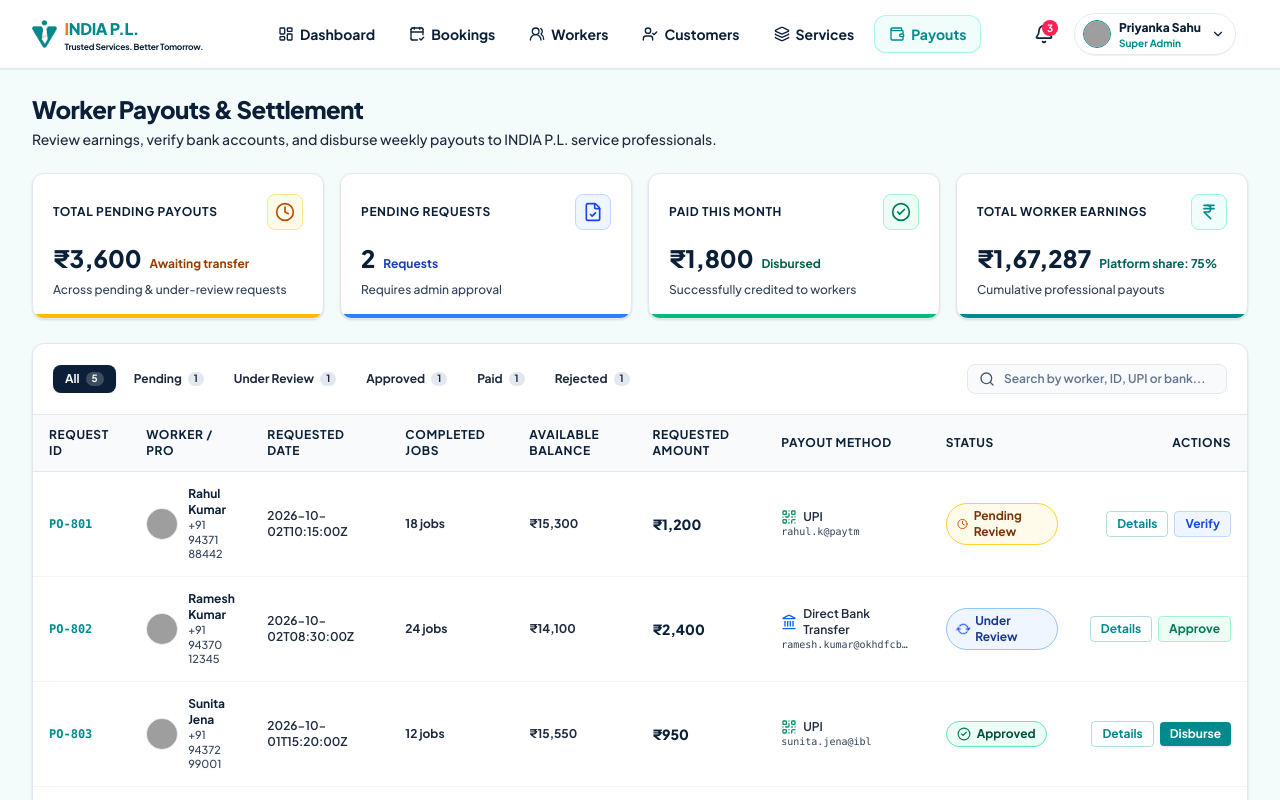
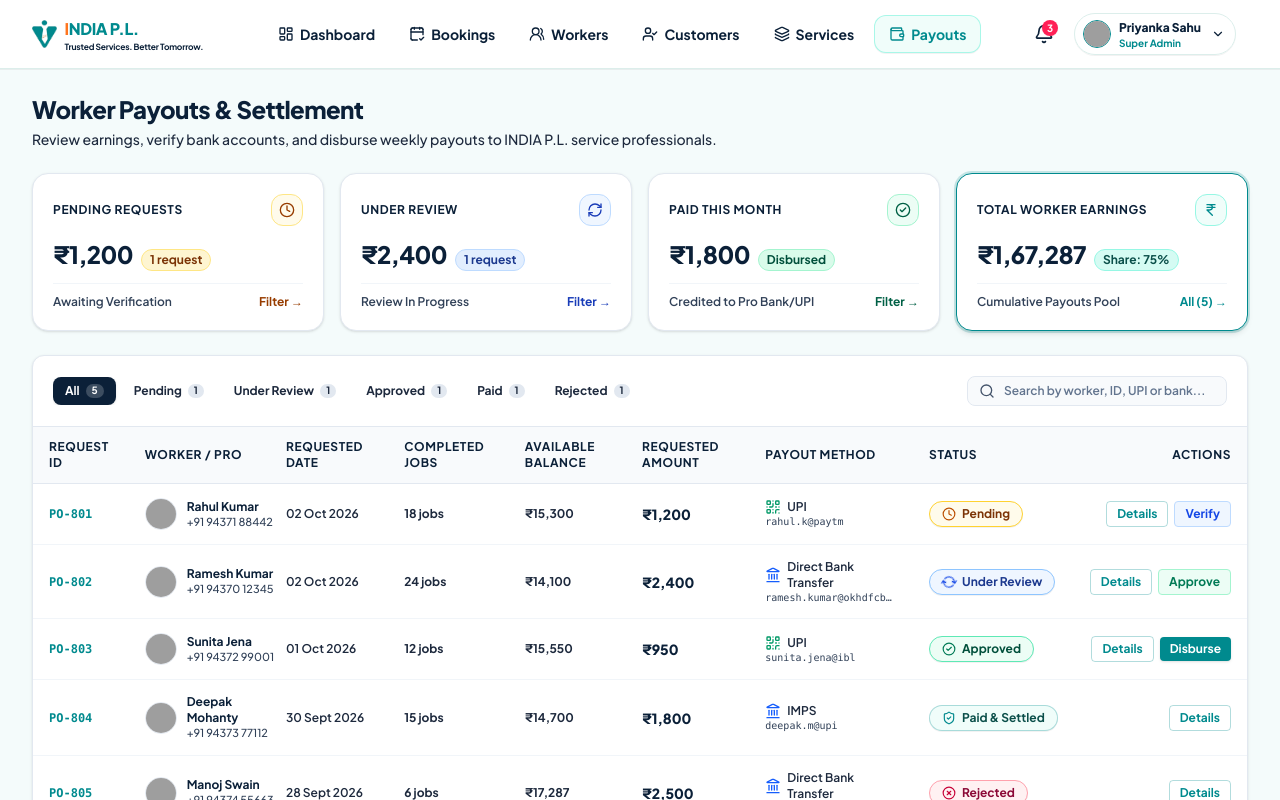
Before and after one commit to weinternpune/india_PL_Website, a React (Vite) app: page /admin/payouts in a window 1280 px wide. Shown: the top 800 px of the page. Built offline with nearby package versions, Linux system fonts and the light colour scheme; grey boxes are pictures that could not be loaded.

Commit message:
fix(payouts): redesign Pending and Under Review summary cards and align table status badges

```diff
--- a/src/context/AppContext.tsx
+++ b/src/context/AppContext.tsx
@@ -213,11 +213,17 @@ export const AppProvider: React.FC<{ children: React.ReactNode }> = ({ children
 
   // Derived Payout Metrics computed dynamically
   const payoutMetrics: PayoutMetrics = React.useMemo(() => {
-    const pendingList = payoutRequests.filter(
-      (p) => p.status === 'Pending' || p.status === 'Under Review'
-    );
-    const totalPendingPayouts = pendingList.reduce((sum, p) => sum + p.requestedAmount, 0);
-    const pendingRequestsCount = pendingList.length;
+    const pendingOnlyList = payoutRequests.filter((p) => p.status === 'Pending');
+    const underReviewList = payoutRequests.filter((p) => p.status === 'Under Review');
+
+    const pendingCount = pendingOnlyList.length;
+    const pendingAmount = pendingOnlyList.reduce((sum, p) => sum + p.requestedAmount, 0);
+
+    const underReviewCount = underReviewList.length;
+    const underReviewAmount = underReviewList.reduce((sum, p) => sum + p.requestedAmount, 0);
+
+    const totalPendingPayouts = pendingAmount + underReviewAmount;
+    const pendingRequestsCount = pendingCount + underReviewCount;
 
     const paidList = payoutRequests.filter((p) => p.status === 'Paid');
     const paidThisMonth = paidList.reduce((sum, p) => sum + p.requestedAmount, 0);
@@ -235,6 +241,10 @@ export const AppProvider: React.FC<{ children: React.ReactNode }> = ({ children
     return {
       totalPendingPayouts,
       pendingRequestsCount,
+      pendingCount,
+      pendingAmount,
+      underReviewCount,
+      underReviewAmount,
       paidThisMonth,
       totalWorkerEarnings,
     };
--- a/src/data/mockData.ts
+++ b/src/data/mockData.ts
@@ -1372,6 +1372,10 @@ export const initialPayoutRequests: PayoutRequest[] = [
 export const initialPayoutMetrics: PayoutMetrics = {
   totalPendingPayouts: 3600, // PO-801 (1200) + PO-802 (2400)
   pendingRequestsCount: 2,
+  pendingCount: 1, // PO-801
+  pendingAmount: 1200,
+  underReviewCount: 1, // PO-802
+  underReviewAmount: 2400,
   paidThisMonth: 1800, // PO-804
   totalWorkerEarnings: 28150,
 };
--- a/src/pages/admin/AdminPayoutsPage.tsx
+++ b/src/pages/admin/AdminPayoutsPage.tsx
@@ -54,39 +54,53 @@ export const AdminPayoutsPage: React.FC = () => {
     return matchesTab && matchesSearch;
   });
 
+  const formatDisplayDate = (dateStr: string) => {
+    try {
+      const d = new Date(dateStr);
+      if (isNaN(d.getTime())) return dateStr;
+      return d.toLocaleDateString('en-IN', {
+        day: '2-digit',
+        month: 'short',
+        year: 'numeric',
+      });
+    } catch {
+      return dateStr;
+    }
+  };
+
   const getStatusBadge = (status: PayoutStatus) => {
     switch (status) {
       case 'Pending':
         return (
-          <span className="inline-flex items-center gap-1.5 px-2.5 py-1 rounded-full text-xs font-bold bg-amber-50 text-amber-900 border border-amber-300">
+          <span className="inline-flex items-center gap-1.5 px-3 py-1 rounded-full text-xs font-bold bg-amber-50 text-amber-900 border border-amber-300 shadow-2xs whitespace-nowrap">
             <Clock className="w-3.5 h-3.5 text-amber-700" />
-            Pending Review
+            Pending
           </span>
         );
       case 'Under Review':
         return (
-          <span className="inline-flex items-center gap-1.5 px-2.5 py-1 rounded-full text-xs font-bold bg-blue-50 text-blue-900 border border-blue-300">
+          <span className="inline-flex items-center gap-1.5 px-3 py-1 rounded-full text-xs font-bold bg-blue-50 text-blue-900 border border-blue-300 shadow-2xs whitespace-nowrap">
             <RefreshCw className="w-3.5 h-3.5 text-blue-700 animate-spin" />
             Under Review
           </span>
         );
       case 'Approved':
         return (
-          <span className="inline-flex items-center gap-1.5 px-2.5 py-1 rounded-full text-xs font-bold bg-emerald-50 text-emerald-900 border border-emerald-300">
+          <span className="inline-flex items-center gap-1.5 px-3 py-1 rounded-full text-xs font-bold bg-emerald-50 text-emerald-900 border border-emerald-300 shadow-2xs whitespace-nowrap">
             <CheckCircle2 className="w-3.5 h-3.5 text-emerald-700" />
             Approved
           </span>
         );
       case 'Paid':
         return (
-          <span className="inline-flex items-center gap-1.5 px-2.5 py-1 rounded-full text-xs font-bold bg-teal-50 text-teal-900 border border-[#00A896]/30">
+          <span className="inline-flex items-center gap-1.5 px-3 py-1 rounded-full text-xs font-bold bg-teal-50 text-teal-900 border border-[#008A8E]/30 shadow-2xs whitespace-nowrap">
             <ShieldCheck className="w-3.5 h-3.5 text-[#008A8E]" />
             Paid & Settled
           </span>
         );
       case 'Rejected':
         return (
-          <span className="inline-flex items-center gap-1.5 px-2.5 py-1 rounded-full text-xs font-bold bg-rose-50 text-rose-900 border border-rose-300">
+          <span className="inline-flex items-center gap-1.5 px-3 py-1 rounded-full text-xs font-bold bg-rose-50 text-rose-900 border border-rose-300 shadow-2xs whitespace-nowrap">
             <XCircle className="w-3.5 h-3.5 text-rose-700" />
             Rejected
           </span>
@@ -150,94 +164,138 @@ export const AdminPayoutsPage: React.FC = () => {
         </div>
       </div>
 
-      {/* 4 Summary Cards */}
+      {/* 4 Summary Metric Cards */}
       <div className="grid grid-cols-1 sm:grid-cols-2 lg:grid-cols-4 gap-4">
-        {/* Card 1: Total Pending Payouts */}
-        <div className="bg-white rounded-xl p-5 border border-slate-200 shadow-sm relative overflow-hidden">
-          <div className="flex items-center justify-between">
-            <span className="text-xs font-bold uppercase tracking-wider text-[#0B2038]">
-              Total Pending Payouts
-            </span>
-            <div className="w-9 h-9 rounded-lg bg-amber-50 text-amber-700 flex items-center justify-center border border-amber-200">
-              <Clock className="w-5 h-5" />
-            </div>
-          </div>
-          <div className="mt-3 flex items-baseline gap-2">
-            <span className="text-2xl font-black text-[#0B2038]">
-              ₹{payoutMetrics.totalPendingPayouts.toLocaleString('en-IN')}
-            </span>
-            <span className="text-xs font-bold text-amber-800">Awaiting transfer</span>
-          </div>
-          <p className="text-xs font-medium text-slate-700 mt-2">
-            Across pending & under-review requests
-          </p>
-          <div className="absolute bottom-0 left-0 right-0 h-1 bg-amber-400" />
-        </div>
-
-        {/* Card 2: Pending Requests Count */}
-        <div className="bg-white rounded-xl p-5 border border-slate-200 shadow-sm relative overflow-hidden">
+        {/* Card 1: Pending Requests Card */}
+        <div
+          onClick={() => setActiveTab('Pending')}
+          className={`bg-white rounded-2xl p-5 border transition-all cursor-pointer relative overflow-hidden flex flex-col justify-between ${
+            activeTab === 'Pending'
+              ? 'border-amber-400 ring-2 ring-amber-400/20 shadow-md'
+              : 'border-slate-200 shadow-sm hover:border-amber-300 hover:shadow-md'
+          }`}
+        >
+          <div>
             <div className="flex items-center justify-between">
               <span className="text-xs font-bold uppercase tracking-wider text-[#0B2038]">
                 Pending Requests
               </span>
-            <div className="w-9 h-9 rounded-lg bg-blue-50 text-blue-700 flex items-center justify-center border border-blue-200">
-              <FileCheck className="w-5 h-5" />
+              <div className="w-8 h-8 rounded-xl bg-amber-50 text-amber-800 flex items-center justify-center border border-amber-200">
+                <Clock className="w-4 h-4" />
               </div>
             </div>
             <div className="mt-3 flex items-baseline gap-2">
-            <span className="text-2xl font-black text-[#0B2038]">
-              {payoutMetrics.pendingRequestsCount}
+              <span className="text-2xl font-black text-[#0B2038] tracking-tight">
+                ₹{payoutMetrics.pendingAmount.toLocaleString('en-IN')}
               </span>
-            <span className="text-xs font-bold text-blue-800">Requests</span>
+              <span className="text-xs font-bold text-amber-900 bg-amber-100/80 px-2 py-0.5 rounded-full border border-amber-200">
+                {payoutMetrics.pendingCount} {payoutMetrics.pendingCount === 1 ? 'request' : 'requests'}
+              </span>
             </div>
-          <p className="text-xs font-medium text-slate-700 mt-2">
-            Requires admin approval
-          </p>
-          <div className="absolute bottom-0 left-0 right-0 h-1 bg-blue-500" />
+          </div>
+          <div className="mt-3 pt-2.5 border-t border-slate-100 flex items-center justify-between text-xs text-slate-700">
+            <span className="font-semibold">Awaiting Verification</span>
+            <span className="text-amber-800 font-bold hover:underline">Filter →</span>
+          </div>
+        </div>
+
+        {/* Card 2: Under Review / Pending Review Card */}
+        <div
+          onClick={() => setActiveTab('Under Review')}
+          className={`bg-white rounded-2xl p-5 border transition-all cursor-pointer relative overflow-hidden flex flex-col justify-between ${
+            activeTab === 'Under Review'
+              ? 'border-blue-400 ring-2 ring-blue-400/20 shadow-md'
+              : 'border-slate-200 shadow-sm hover:border-blue-300 hover:shadow-md'
+          }`}
+        >
+          <div>
+            <div className="flex items-center justify-between">
+              <span className="text-xs font-bold uppercase tracking-wider text-[#0B2038]">
+                Under Review
+              </span>
+              <div className="w-8 h-8 rounded-xl bg-blue-50 text-blue-800 flex items-center justify-center border border-blue-200">
+                <RefreshCw className="w-4 h-4" />
+              </div>
+            </div>
+            <div className="mt-3 flex items-baseline gap-2">
+              <span className="text-2xl font-black text-[#0B2038] tracking-tight">
+                ₹{payoutMetrics.underReviewAmount.toLocaleString('en-IN')}
+              </span>
+              <span className="text-xs font-bold text-blue-900 bg-blue-100/80 px-2 py-0.5 rounded-full border border-blue-200">
+                {payoutMetrics.underReviewCount} {payoutMetrics.underReviewCount === 1 ? 'request' : 'requests'}
+              </span>
+            </div>
+          </div>
+          <div className="mt-3 pt-2.5 border-t border-slate-100 flex items-center justify-between text-xs text-slate-700">
+            <span className="font-semibold">Review In Progress</span>
+            <span className="text-blue-800 font-bold hover:underline">Filter →</span>
+          </div>
         </div>
 
         {/* Card 3: Paid This Month */}
-        <div className="bg-white rounded-xl p-5 border border-slate-200 shadow-sm relative overflow-hidden">
+        <div
+          onClick={() => setActiveTab('Paid')}
+          className={`bg-white rounded-2xl p-5 border transition-all cursor-pointer relative overflow-hidden flex flex-col justify-between ${
+            activeTab === 'Paid'
+              ? 'border-emerald-400 ring-2 ring-emerald-400/20 shadow-md'
+              : 'border-slate-200 shadow-sm hover:border-emerald-300 hover:shadow-md'
+          }`}
+        >
+          <div>
             <div className="flex items-center justify-between">
               <span className="text-xs font-bold uppercase tracking-wider text-[#0B2038]">
                 Paid This Month
               </span>
-            <div className="w-9 h-9 rounded-lg bg-emerald-50 text-emerald-700 flex items-center justify-center border border-emerald-200">
-              <CheckCircle2 className="w-5 h-5" />
+              <div className="w-8 h-8 rounded-xl bg-emerald-50 text-emerald-800 flex items-center justify-center border border-emerald-200">
+                <CheckCircle2 className="w-4 h-4" />
               </div>
             </div>
             <div className="mt-3 flex items-baseline gap-2">
-            <span className="text-2xl font-black text-[#0B2038]">
+              <span className="text-2xl font-black text-[#0B2038] tracking-tight">
                 ₹{payoutMetrics.paidThisMonth.toLocaleString('en-IN')}
               </span>
-            <span className="text-xs font-bold text-emerald-800">Disbursed</span>
+              <span className="text-xs font-bold text-emerald-900 bg-emerald-100/80 px-2 py-0.5 rounded-full border border-emerald-200">
+                Disbursed
+              </span>
             </div>
-          <p className="text-xs font-medium text-slate-700 mt-2">
-            Successfully credited to workers
-          </p>
-          <div className="absolute bottom-0 left-0 right-0 h-1 bg-emerald-500" />
+          </div>
+          <div className="mt-3 pt-2.5 border-t border-slate-100 flex items-center justify-between text-xs text-slate-700">
+            <span className="font-semibold">Credited to Pro Bank/UPI</span>
+            <span className="text-emerald-800 font-bold hover:underline">Filter →</span>
+          </div>
         </div>
 
         {/* Card 4: Total Worker Earnings */}
-        <div className="bg-white rounded-xl p-5 border border-slate-200 shadow-sm relative overflow-hidden">
+        <div
+          onClick={() => setActiveTab('All')}
+          className={`bg-white rounded-2xl p-5 border transition-all cursor-pointer relative overflow-hidden flex flex-col justify-between ${
+            activeTab === 'All'
+              ? 'border-[#008A8E] ring-2 ring-[#008A8E]/20 shadow-md'
+              : 'border-slate-200 shadow-sm hover:border-teal-300 hover:shadow-md'
+          }`}
+        >
+          <div>
             <div className="flex items-center justify-between">
               <span className="text-xs font-bold uppercase tracking-wider text-[#0B2038]">
                 Total Worker Earnings
               </span>
-            <div className="w-9 h-9 rounded-lg bg-teal-50 text-[#008A8E] flex items-center justify-center border border-teal-200">
-              <IndianRupee className="w-5 h-5" />
+              <div className="w-8 h-8 rounded-xl bg-teal-50 text-[#008A8E] flex items-center justify-center border border-teal-200">
+                <IndianRupee className="w-4 h-4" />
               </div>
             </div>
             <div className="mt-3 flex items-baseline gap-2">
-            <span className="text-2xl font-black text-[#0B2038]">
+              <span className="text-2xl font-black text-[#0B2038] tracking-tight">
                 ₹{payoutMetrics.totalWorkerEarnings.toLocaleString('en-IN')}
               </span>
-            <span className="text-xs font-bold text-teal-800">Platform share: 75%</span>
+              <span className="text-xs font-bold text-teal-900 bg-teal-100/80 px-2 py-0.5 rounded-full border border-teal-200">
+                Share: 75%
+              </span>
             </div>
-          <p className="text-xs font-medium text-slate-700 mt-2">
-            Cumulative professional payouts
-          </p>
-          <div className="absolute bottom-0 left-0 right-0 h-1 bg-[#008A8E]" />
+          </div>
+          <div className="mt-3 pt-2.5 border-t border-slate-100 flex items-center justify-between text-xs text-slate-700">
+            <span className="font-semibold">Cumulative Payouts Pool</span>
+            <span className="text-[#008A8E] font-bold hover:underline">All ({payoutRequests.length}) →</span>
+          </div>
         </div>
       </div>
 
@@ -338,7 +396,7 @@ export const AdminPayoutsPage: React.FC = () => {
                             <p className="font-bold text-[#0B2038] group-hover:text-[#008A8E] transition-colors">
                               {payout.workerName}
                             </p>
-                            <p className="text-[11px] font-medium text-slate-700">
+                            <p className="text-[11px] font-medium text-slate-700 whitespace-nowrap">
                               {payout.workerPhone}
                             </p>
                           </div>
@@ -346,8 +404,8 @@ export const AdminPayoutsPage: React.FC = () => {
                       </td>
 
                       {/* Date */}
-                      <td className="py-3.5 px-4 font-semibold text-slate-800">
-                        {payout.requestedDate}
+                      <td className="py-3.5 px-4 font-semibold text-slate-800 whitespace-nowrap">
+                        {formatDisplayDate(payout.requestedDate)}
                       </td>
 
                       {/* Jobs */}
@@ -454,7 +512,7 @@ export const AdminPayoutsPage: React.FC = () => {
                   {getStatusBadge(selectedPayout.status)}
                 </div>
                 <p className="text-xs font-medium text-slate-700 mt-0.5">
-                  Requested on {selectedPayout.requestedDate}
+                  Requested on {formatDisplayDate(selectedPayout.requestedDate)}
                 </p>
               </div>
               <button
--- a/src/types/index.ts
+++ b/src/types/index.ts
@@ -279,6 +279,10 @@ export interface PayoutRequest {
 export interface PayoutMetrics {
   totalPendingPayouts: number;
   pendingRequestsCount: number;
+  pendingCount: number;
+  pendingAmount: number;
+  underReviewCount: number;
+  underReviewAmount: number;
   paidThisMonth: number;
   totalWorkerEarnings: number;
 }
```
Lines whose indentation alone changed are shown as unchanged.
